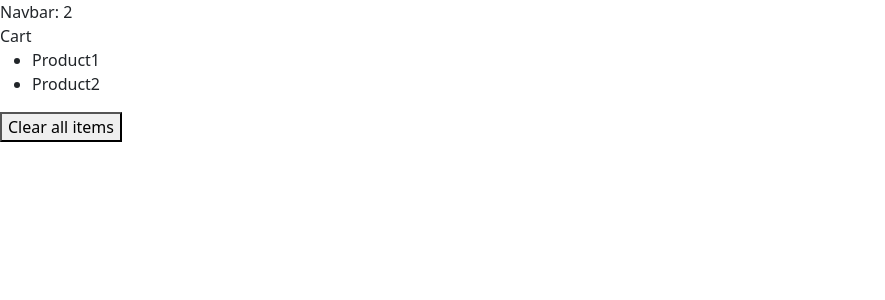
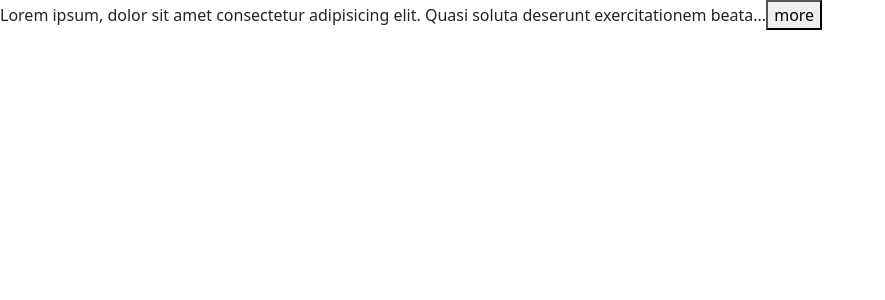
Before and after one commit to Gable-github/react-gaming-webpage, a React (Vite) app in the folder react_app/: page / in a window 1280 px wide. Shown: the top 300 px of the page, without its empty margins (0-885 px from the left). Built offline with nearby package versions, Linux system fonts and the light colour scheme.

Commit message:
added expandable text component with functionality

```diff
--- a/react_app/src/App.tsx
+++ b/react_app/src/App.tsx
@@ -1,20 +1,23 @@
 import React, { useState } from "react";
-import produce from "immer";
-import { set } from "immer/dist/internal";
-import Navbar from "./components/Navbar";
-import Cart from "./components/Cart";
+import ExpandableText from "./components/ExpandableText";
 
 function App() {
-  const [cartItems, setCartItems] = useState(["Product1", "Product2"]);
-
-  const handleOnClick = () => {
-    setCartItems([]);
-  };
-
   return (
     <div>
-      <Navbar cartItemsCount={cartItems.length} />
-      <Cart cartItems={cartItems} onClick={handleOnClick} />
+      <ExpandableText>
+        Lorem ipsum, dolor sit amet consectetur adipisicing elit. Quasi soluta
+        deserunt exercitationem beatae explicabo. Adipisci, et. Commodi
+        reprehenderit, optio possimus aspernatur eligendi molestiae repellendus
+        nisi adipisci veniam dolorem corrupti ipsam porro fugit ratione vel
+        molestias delectus voluptatem qui. Possimus odio, dolorum voluptatum
+        perspiciatis vero repudiandae! Possimus laboriosam quas, assumenda
+        deleniti id voluptate optio autem necessitatibus delectus aliquam earum
+        illum, dolore voluptatum mollitia, quo unde? Impedit enim modi excepturi
+        minima, qui, placeat deserunt dignissimos nulla dolore rerum distinctio
+        omnis unde saepe quos ducimus ad dolores? Voluptatum autem facere labore
+        esse, voluptatem et, libero enim sapiente quibusdam, adipisci nulla
+        quaerat ad quisquam.
+      </ExpandableText>
     </div>
   );
 }
--- /dev/null
+++ b/react_app/src/components/ExpandableText.tsx
@@ -0,0 +1,26 @@
+import React, { ReactNode, useState } from "react";
+
+interface Props {
+  maxChars?: number;
+  children: string;
+}
+
+const ExpandableText = ({ maxChars = 100, children }: Props) => {
+  const [expanded, setExpanded] = useState(false);
+  if (children.length <= maxChars) {
+    return <p>{children}</p>;
+  } else {
+    const summary =
+      expanded === false ? children.substring(0, maxChars) : children;
+    return (
+      <p>
+        {summary}...
+        <button onClick={() => setExpanded(!expanded)}>
+          {expanded ? "less" : "more"}
+        </button>
+      </p>
+    );
+  }
+};
+
+export default ExpandableText;
```
Also changed, not shown: react_app/src/components/Form.tsx (added, +16 -0 lines).
